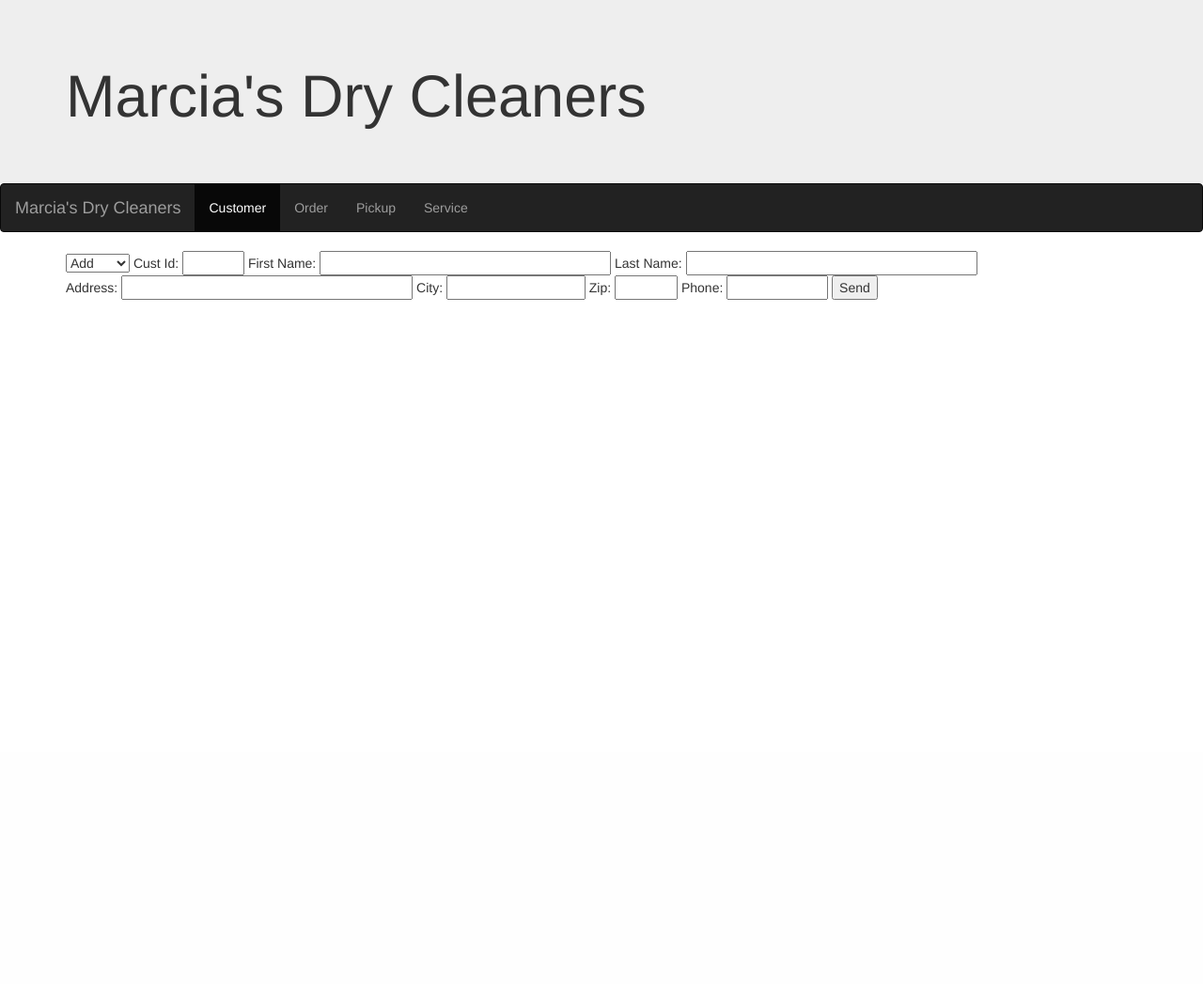
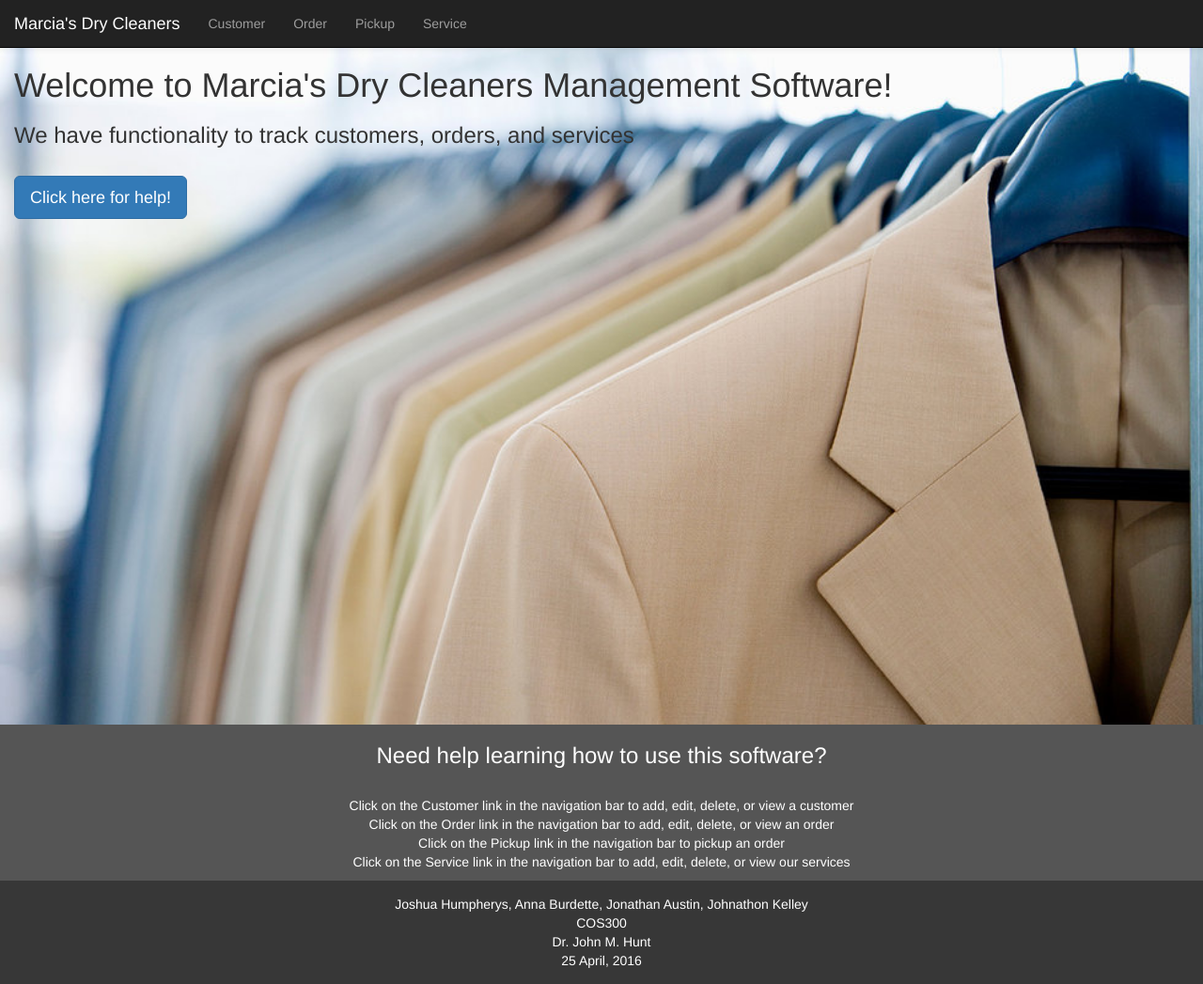
Before and after one commit to JoshHumpherys/COS300-Database-Project, a PHP site: page / in a window 1280 px wide. Shown: the whole page at 94% size. Before the commit the page ends 319 px from the top, so only its background shows below. Run offline with PHP 8.4, Linux system fonts and the light colour scheme.

Commit message:
Create home page

```diff
--- /dev/null
+++ b/footer.php
@@ -0,0 +1,16 @@
+<footer class="footer" style="width:100%; display:inline-block; padding-bottom:15px; background-color:#373737">
+    <div class="container" style="color:#fff; text-align:center; padding-top:15px;">
+        Joshua Humpherys, Anna Burdette, Jonathan Austin, Johnathon Kelley
+        <br/>
+        COS300
+        <br />
+        Dr. John M. Hunt
+        <br />
+        25 April, 2016
+    </div>
+</footer>
+<!--<footer class="footer">-->
+<!--    <div class="container">-->
+<!--        <p class="text-muted">Place sticky footer content here.</p>-->
+<!--    </div>-->
+<!--</footer>-->
--- a/header.php
+++ b/header.php
@@ -1,26 +1,26 @@
 <head>
-    <title>Marica Dry Cleaning Service Maintenance</title>
+    <title>Marcia's Dry Cleaners</title>
     <meta charset="UTF-8">
     <meta name="viewport" content="width=device-width, initial-scale=1">
     <link rel="stylesheet" href="css/bootstrap.min.css">
     <script src="js/jquery.min.js"></script>
     <script src="js/bootstrap.min.js"></script>
-    <div class="jumbotron" style="margin-bottom: 0;">
-        <div class="container">
-            <h1>Marcia's Dry Cleaners</h1>
-        </div>
-    </div>
-    <nav class="navbar navbar-inverse">
+</head>
+
+<nav class="navbar navbar-inverse navbar-static-top" style="margin-bottom:0; box-shadow: 0 0 8px 0 rgba(0,0,0,.1);">
     <div class="container-fluid">
         <div class="navbar-header">
             <a class="navbar-brand" href="index.php">Marcia's Dry Cleaners</a>
         </div>
         <ul class="nav navbar-nav">
-                <li <?php if(basename($_SERVER['PHP_SELF']) == 'index.php') echo 'class="active"' ?>><a href="index.php">Customer</a></li>
-                <li <?php if(basename($_SERVER['PHP_SELF']) == 'order.php') echo 'class="active"' ?>><a href="order.php">Order</a></li>
-                <li <?php if(basename($_SERVER['PHP_SELF']) == 'pickup.php') echo 'class="active"' ?>><a href="pickup.php">Pickup</a></li>
-                <li <?php if(basename($_SERVER['PHP_SELF']) == 'service.php') echo 'class="active"' ?>><a href="service.php">Service</a></li>
+            <li <?php if (basename($_SERVER['PHP_SELF']) == 'customer.php') echo 'class="active"' ?>><a
+                    href="customer.php">Customer</a></li>
+            <li <?php if (basename($_SERVER['PHP_SELF']) == 'order.php') echo 'class="active"' ?>><a
+                    href="order.php">Order</a></li>
+            <li <?php if (basename($_SERVER['PHP_SELF']) == 'pickup.php') echo 'class="active"' ?>><a
+                    href="pickup.php">Pickup</a></li>
+            <li <?php if (basename($_SERVER['PHP_SELF']) == 'service.php') echo 'class="active"' ?>><a
+                    href="service.php">Service</a></li>
         </ul>
     </div>
 </nav>
-</head>
--- a/index.php
+++ b/index.php
@@ -2,27 +2,36 @@
 <html>
 <?php require "header.php"; ?>
 <body>
-<div class="container">
-    <form action="index.php" method="post">
-        <select name="action_type">
-            <option value="add">Add</option>
-            <option value="update">Update</option>
-            <option value="delete">Delete</option>
-        </select>
-        Cust Id: <input type="number" , name="CustId" , min="0" , max="999" , step="1">
-        First Name: <input type="text" , name="FirstName" size="35">
-        Last Name: <input type="text" , name="LastName" , size="35">
-        <br>
-        Address: <input type="text" , name="Address" , size="35">
-        City: <input type="text" , name="City" , size="15">
-        Zip: <input type="text" , name="Zip" , size="5">
-        Phone: <input type="text" , name="Phone" , size="10">
-        <input type="submit" value="Send">
-    </form>
-    <?php
-    // set server access variables
+<div id="image" style="width:100%; overflow:hidden;">
+    <div id="carousel_text" style="position:absolute; padding-left:15px">
+        <h1>Welcome to Marcia's Dry Cleaners Management Software!</h1>
+        <h3>We have functionality to track customers, orders, and services</h3>
+        <br/>
+        <a href="javascript:smoothScrollTo('#help')">
+            <button class="btn btn-primary btn-lg">Click here for help!</button>
+        </a>
+    </div>
+    <img id="img0" src="dryclean.jpg" style="min-width:100%; min-height:100%;"/>
+</div>
+<div id="help" class="container-fluid text-center" style="background-color:#555; color:#fff">
+    <h3>Need help learning how to use this software?</h3>
+    <p>
+        <br />
+        Click on the Customer link in the navigation bar to add, edit, delete, or view a customer
+        <br/>
+        Click on the Order link in the navigation bar to add, edit, delete, or view an order
+        <br/>
+        Click on the Pickup link in the navigation bar to pickup an order
+        <br/>
+        Click on the Service link in the navigation bar to add, edit, delete, or view our services
+    </p>
+</div>
+<?php require "footer.php"; ?>
 
-    ?>
-</div>
+<script type="text/javascript">
+    var smoothScrollTo = function(id) {
+        $('html, body').animate({scrollTop: $(id).offset().top},900,function(){window.location.hash = id;});
+    };
+</script>
 </body>
 </html>
```
Also changed, not shown: customer.php (added, +28 -0 lines), dryclean.jpg (added). Lines whose indentation alone changed are shown as unchanged.
